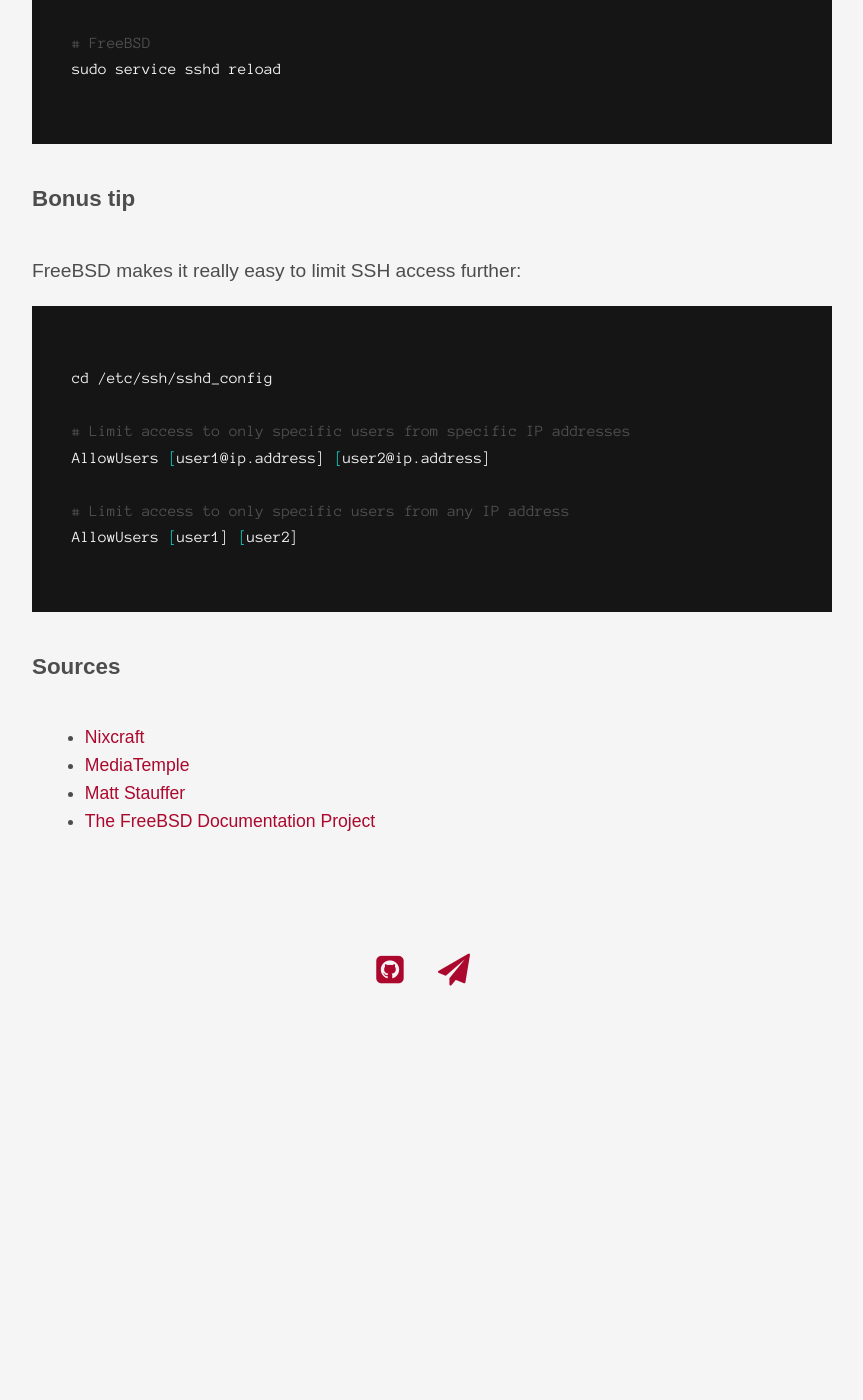
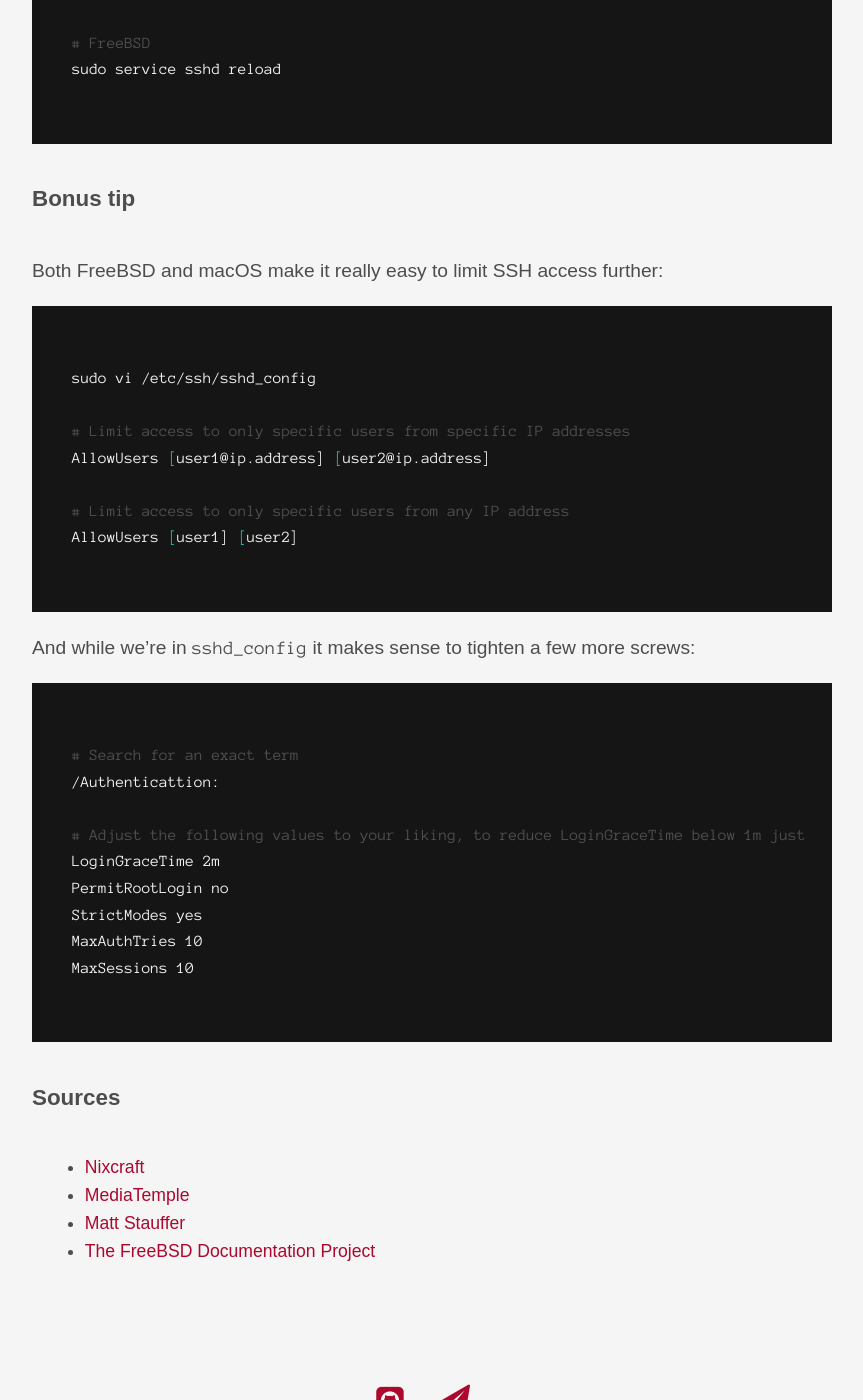
Before and after one commit to paulrbts/blog, a Jekyll site: the page built from _posts/os/2017-02-20-secure-ssh-keys.md, in a window 1280 px wide and 1400 px high, scrolled down 6387 px. Shown: the whole window, without its empty margins (208-1071 px from the left). Built offline with Jekyll 4.4.1, drawn with Linux system fonts in a browser that asks for light colours; nearby versions of some CDN libraries; some web fonts are replaced; before the commit the page ends 7383 px from its top, so only the background shows below that; some of the changed text lies outside the part shown.

Commit message:
more bonus tips

````diff
--- a/_posts/os/2017-02-20-secure-ssh-keys.md
+++ b/_posts/os/2017-02-20-secure-ssh-keys.md
@@ -129,7 +129,7 @@
 
 ```zsh
 cd ~/.ssh
-nano config
+vi config
 
 Host [host shortname e.g. lemmein]
   HostName remote_server.com
@@ -148,7 +148,7 @@
 ```zsh
 ssh lemmein
 cd /etc/ssh
-nano sshd_config
+vi sshd_config
 ```
 These lines should be present but commented out (with a #).
 They may have a 'yes' there, so just make sure each line matches the following, i.e. delete the # if there's one there:
@@ -171,10 +171,10 @@
 ```
 
 ##### Bonus tip
-FreeBSD makes it really easy to limit SSH access further:
+Both FreeBSD and macOS make it really easy to limit SSH access further:
 
 ```zsh
-cd /etc/ssh/sshd_config
+sudo vi /etc/ssh/sshd_config
 
 # Limit access to only specific users from specific IP addresses
 AllowUsers [user1@ip.address] [user2@ip.address]
@@ -183,6 +183,20 @@
 AllowUsers [user1] [user2]
 ```
 
+And while we're in `sshd_config` it makes sense to tighten a few more screws:
+
+```zsh
+# Search for an exact term
+/Authenticattion:
+
+# Adjust the following values to your liking, to reduce LoginGraceTime below 1m just use numbers for seconds (e.g. 10 is 10 seconds)
+LoginGraceTime 2m
+PermitRootLogin no
+StrictModes yes
+MaxAuthTries 10
+MaxSessions 10
+```
+
 ##### Sources
 * [Nixcraft](https://www.cyberciti.biz/faq/create-ssh-config-file-on-linux-unix/)
 * [MediaTemple](https://mediatemple.net/community/products/dv/204644740/using-ssh-keys-on-your-server)
````
